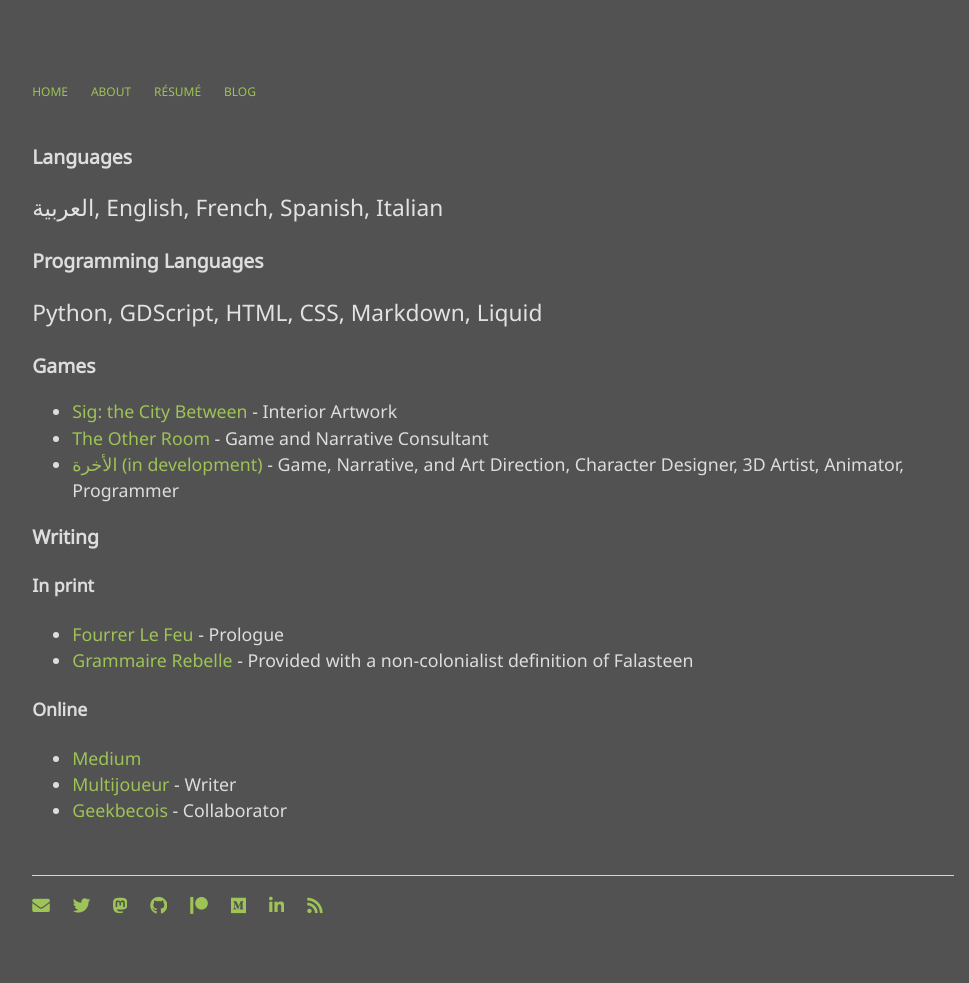
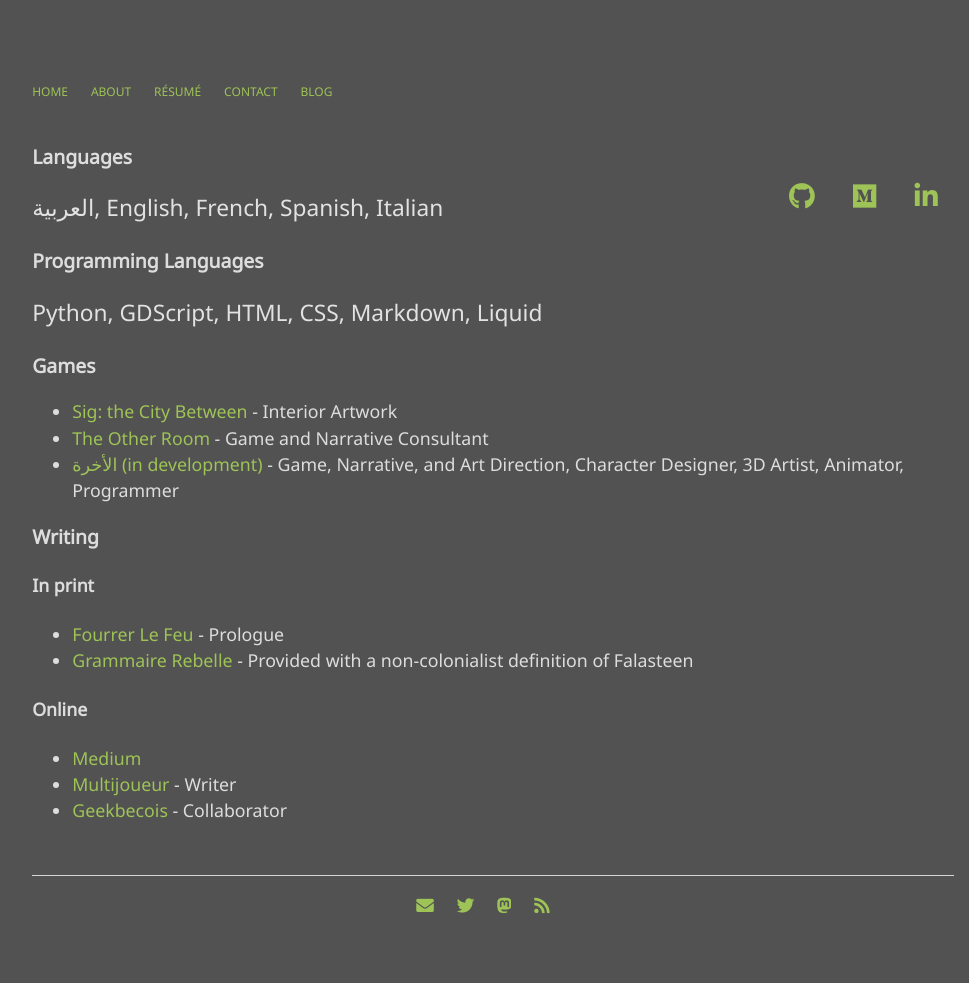
Before and after one commit to mstfacmly/mstfacmly.github.io, a Jekyll site: the page built from resume.md, in a window 1280 px wide. Shown: the whole page, without its empty margins (147-1116 px from the left). Built offline with Jekyll 4.4.1, drawn with Linux system fonts in a browser that asks for light colours; nearby versions of some CDN libraries; some web fonts are replaced.

Commit message:
added contact page & links to resume, new links, cleaned footer

```diff
--- a/_config.yml
+++ b/_config.yml
@@ -20,8 +20,10 @@
         repo: https://github.com/mstfacmly
 gravatar: 053189a14b858da5286971d47897ca68
 medium: https://medium.com/@mstfacmly
+patreon: https://patreon.com/mstfacmly
 steam: mstfacmly
 discord: mstfacmly#1855
+linkedin: https://www.linkedin.com/in/mstfacmly
 rss: atom.xml
 
 #remote-theme: fongandrew/hydeout
--- a/_includes/footer.html
+++ b/_includes/footer.html
@@ -6,10 +6,10 @@
 			<li><a href="mailto:{{ site.email }}"><i class="fas fa-envelope"></i></a></li>
 			<li><a href="https://twitter.com/mstfacmly"><i class="fab fa-twitter"></i></a></li>
 			<li><a href="https://mastodon.social/@mstfacmly"><i class="fab fa-mastodon"></i></a></li>
-			<li><a href="https://github.com/mstfacmly"><i class="fab fa-github"></i></a></li>
+			<!--li><a href="https://github.com/mstfacmly"><i class="fab fa-github"></i></a></li>
 			<li><a href="https://patreon.com/mstfacmly"><i class="fab fa-patreon"></i></a></li>
 			<li><a href="{{ site.medium }}"><i class="fab fa-medium"></i></a></li>
-			<li><a href="https://www.linkedin.com/in/moustafa-chamli-435b30b0/"><i class="fab fa-linkedin-in"></i></a></li>
+			<li><a href="https://www.linkedin.com/in/moustafa-chamli-435b30b0/"><i class="fab fa-linkedin-in"></i></a></li-->
 			<li><a href="{{ site.rss }}"><i class="fas fa-rss"></i></a></li>
 		</ul>
 		</footer>
--- a/_includes/nav.html
+++ b/_includes/nav.html
@@ -4,6 +4,7 @@
 		<li><a href="/">Home</a></li>
 		<li><a href="/about">About</a></li>
 		<li><a href="/resume">Résumé</a></li>
+		<li><a href="/contact">Contact</a></li>
 		<li><a href="/blog">Blog</a></li>
 		<a href="javascript:void(0);" class="icon" onclick="myFunction()">
 			<i class="fa fa-bars"></i>
--- a/css/main.css
+++ b/css/main.css
@@ -12,6 +12,9 @@
 .nav {
 	overflow: hidden;
 }
+footer {
+	text-align: center;
+}
 .nav ul, footer ul {
 	font-family:'FiraGO Light', 'Noto Sans', 'Sans-Serif';
 	font-variant: all-small-caps;
@@ -25,6 +28,29 @@
 }
 .nav .icon {
 	display: none;
+}
+.contact ul li {
+	font-family:'FiraGO Light', 'Noto Sans', 'Sans-Serif';
+	text-align: initial;
+	list-style: none;
+	font-size: 1.42rem;
+	padding: 1rem;
+}
+.contact-small ul li {
+	font-family:'FiraGO Light', 'Noto Sans', 'Sans-Serif';
+	text-align: initial;
+	list-style: none;
+	font-size: 1rem;
+	padding: 0.5rem;
+}
+.reslinks {
+	float: right;
+	font-size: x-large;
+}
+.reslinks ul li {
+	list-style: none;
+	padding: 1rem;
+	display: inline-block;
 }
 a {
 	text-decoration: none;
--- a/resume.md
+++ b/resume.md
@@ -2,8 +2,15 @@
 layout: default
 title: Résumé
 ---
+<div class="reslinks" markdown="1">
+
+* <a href="https://mstfacmly.github.io"><i class="fab fa-github"></i></a>
+* <a href="{{ site.medium }}"><i class="fab fa-medium"></i></a>
+* <a href="{{ site.linkedin }}"><i class="fab fa-linkedin-in"></i></a>
+
+</div>
+
 <section id="resume" markdown="1">
-
 ### Languages
 {% assign langs = site.langs | remove: 'a little bit of' | remove: 'and' | remove: ',' | split: ' ' %}
 {%- for lang in langs -%}
```
Also changed, not shown: contact.md (added, +20 -0 lines).
